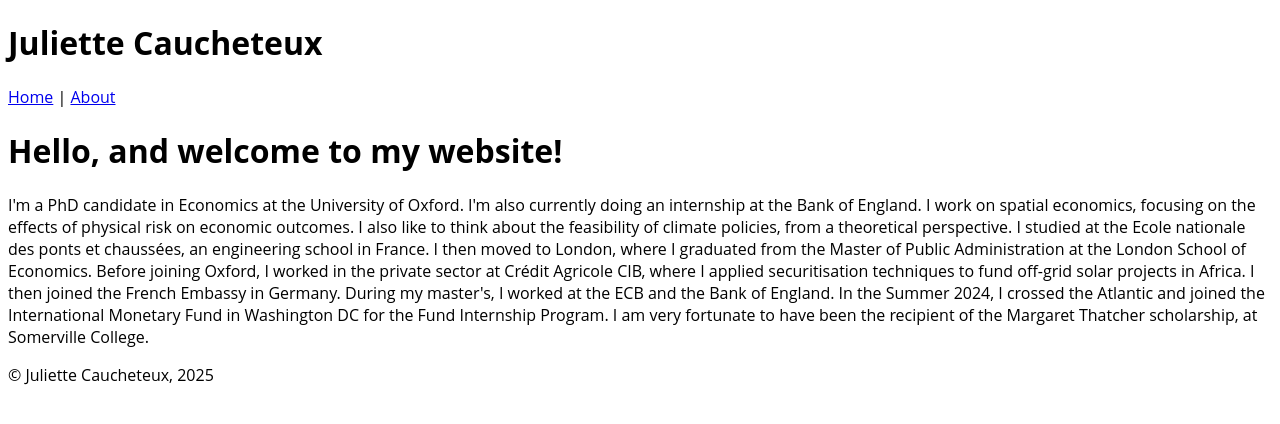
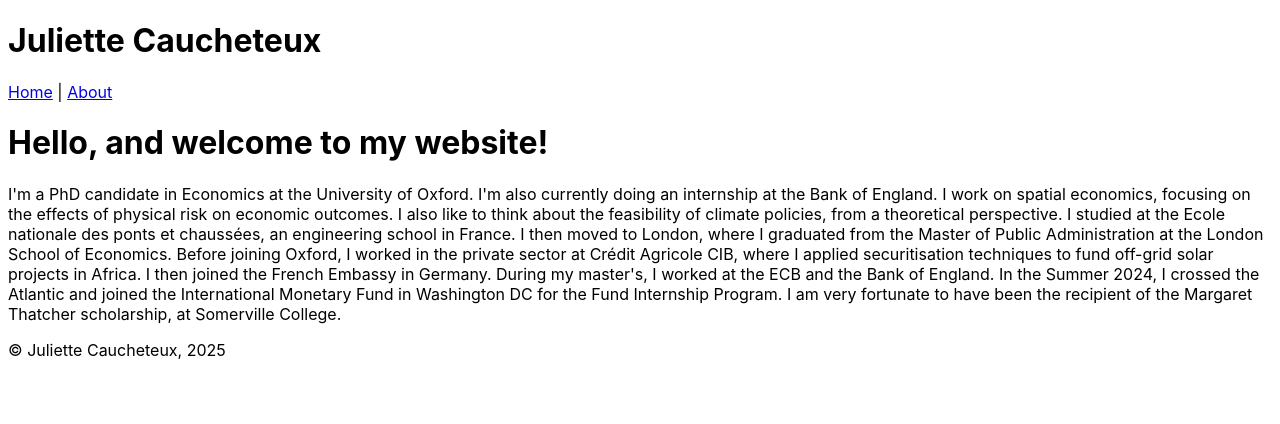
Before and after one commit to JulietteCx/juliettecx.github.io, a Jekyll site: the page built from index.html, in a window 1280 px wide. Shown: the top 424 px of the page. Built offline with Jekyll 4.4.1, drawn with Linux system fonts in a browser that asks for light colours.

Commit message:
Update style.css

```diff
--- a/assets/style.css
+++ b/assets/style.css
@@ -1,3 +1,4 @@
 body {
-  font-family: 'Open Sans', sans-serif;
+  font-family: -apple-system, ".SFNSText-Regular";
+
 }
```
